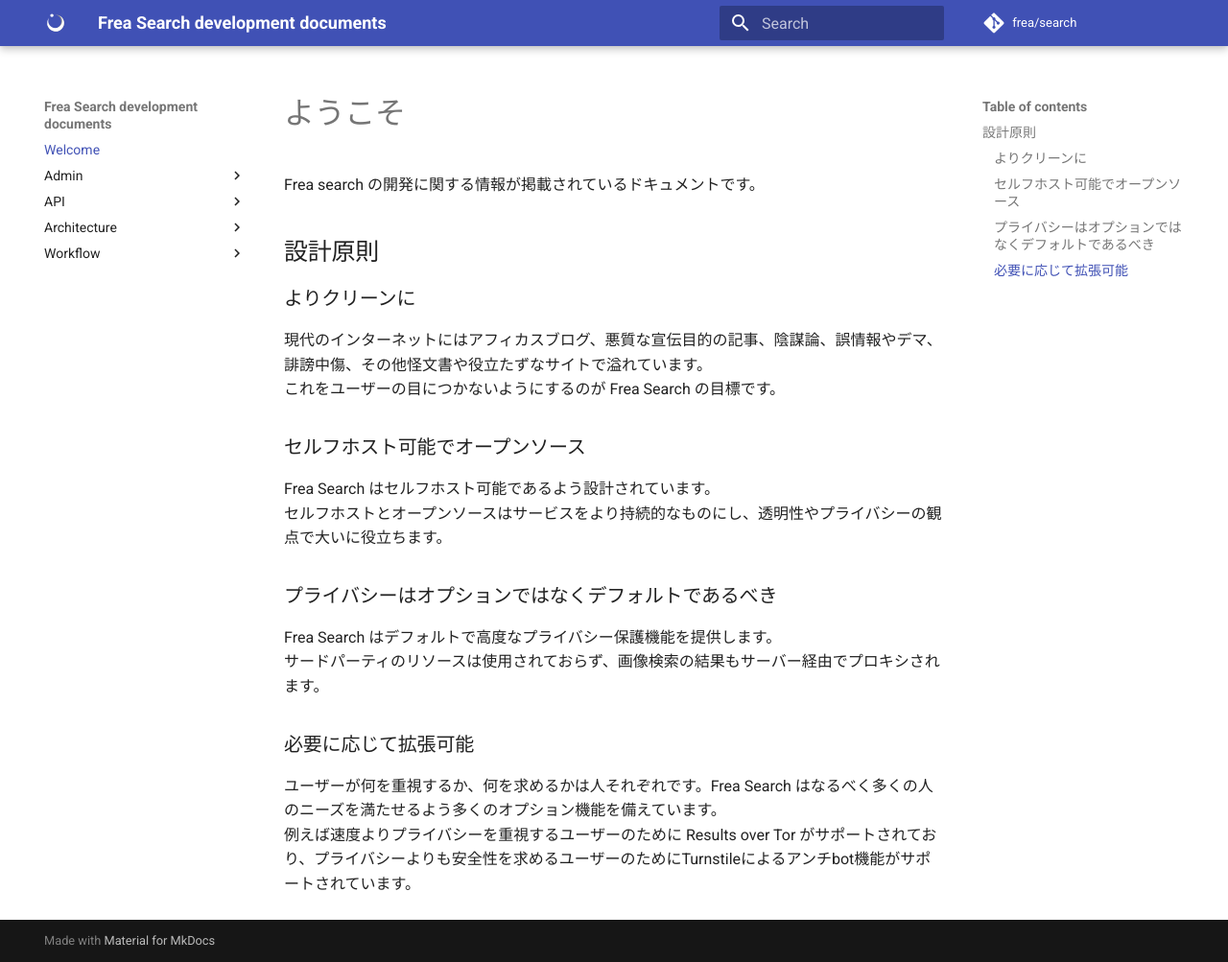
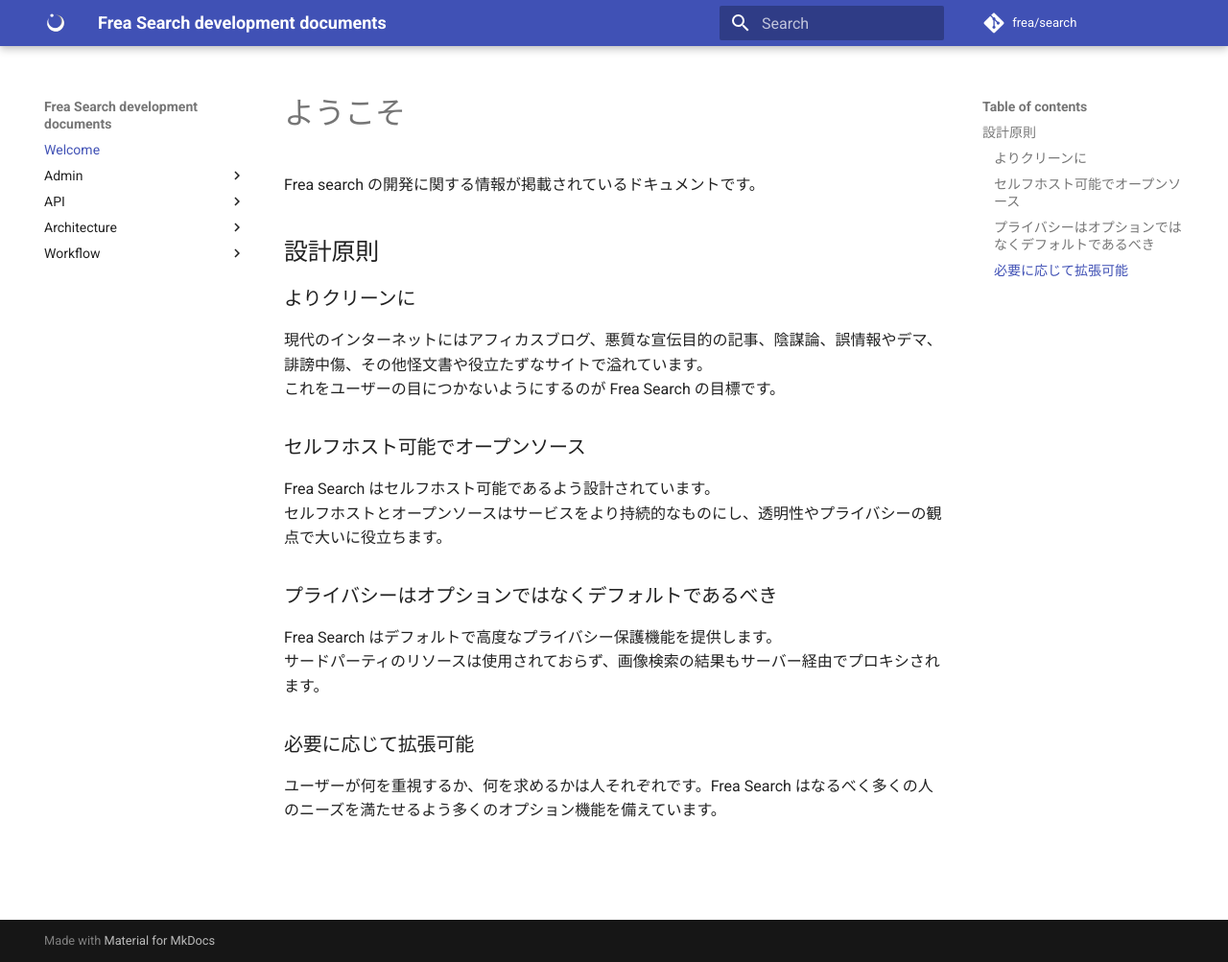
Before and after one commit to regularenthropy/server, an MkDocs documentation site: the page built from docs/index.md, in a window 1280 px wide and 1003 px high. Shown: the whole window at 96% size. Built offline with MkDocs 1.6.1 and Material for MkDocs 9.7.7, drawn with Linux system fonts in a browser that asks for light colours.

Commit message:
Update docs

```diff
--- a/docs/index.md
+++ b/docs/index.md
@@ -16,4 +16,3 @@
 
 ### 必要に応じて拡張可能
 ユーザーが何を重視するか、何を求めるかは人それぞれです。Frea Search はなるべく多くの人のニーズを満たせるよう多くのオプション機能を備えています。
-例えば速度よりプライバシーを重視するユーザーのために Results over Tor がサポートされており、プライバシーよりも安全性を求めるユーザーのためにTurnstileによるアンチbot機能がサポートされています。
```
